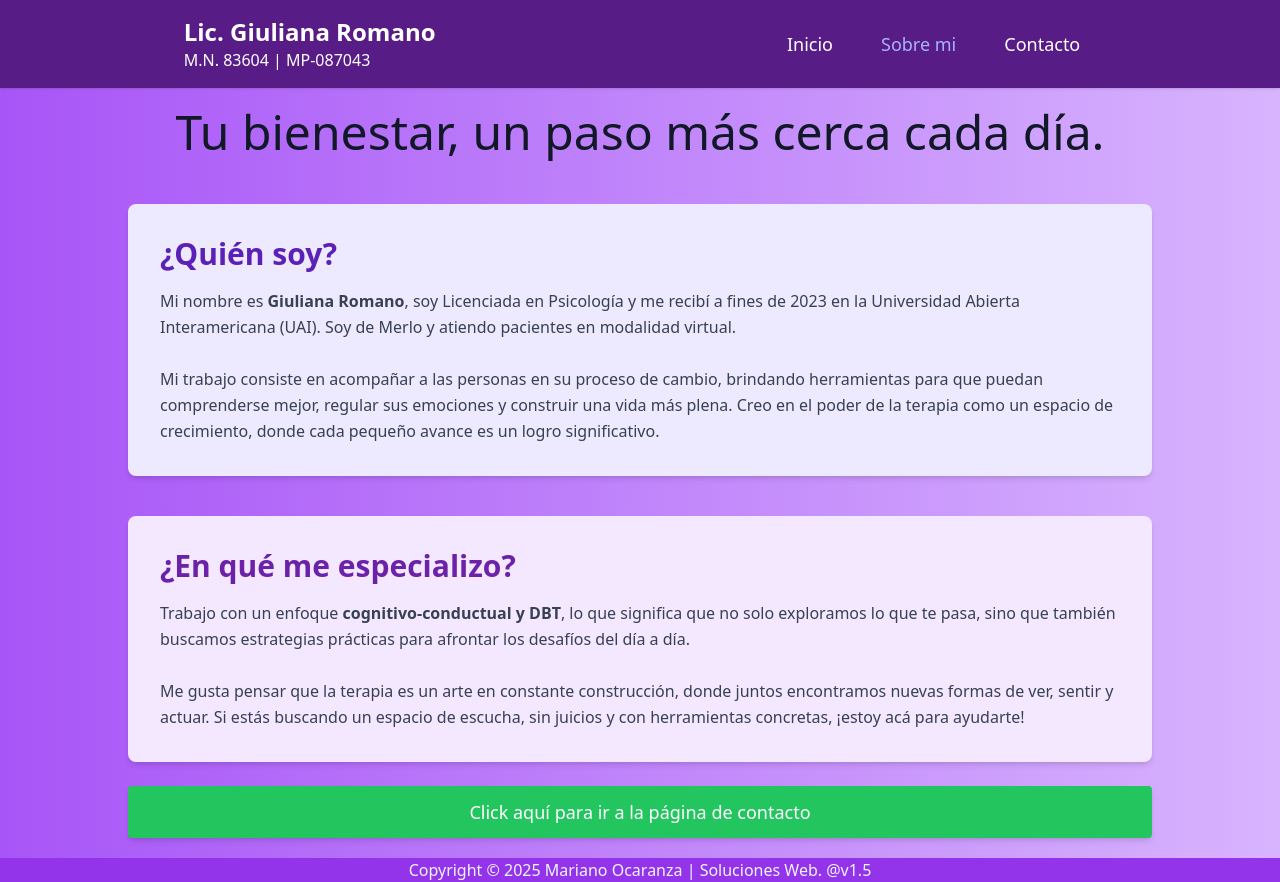
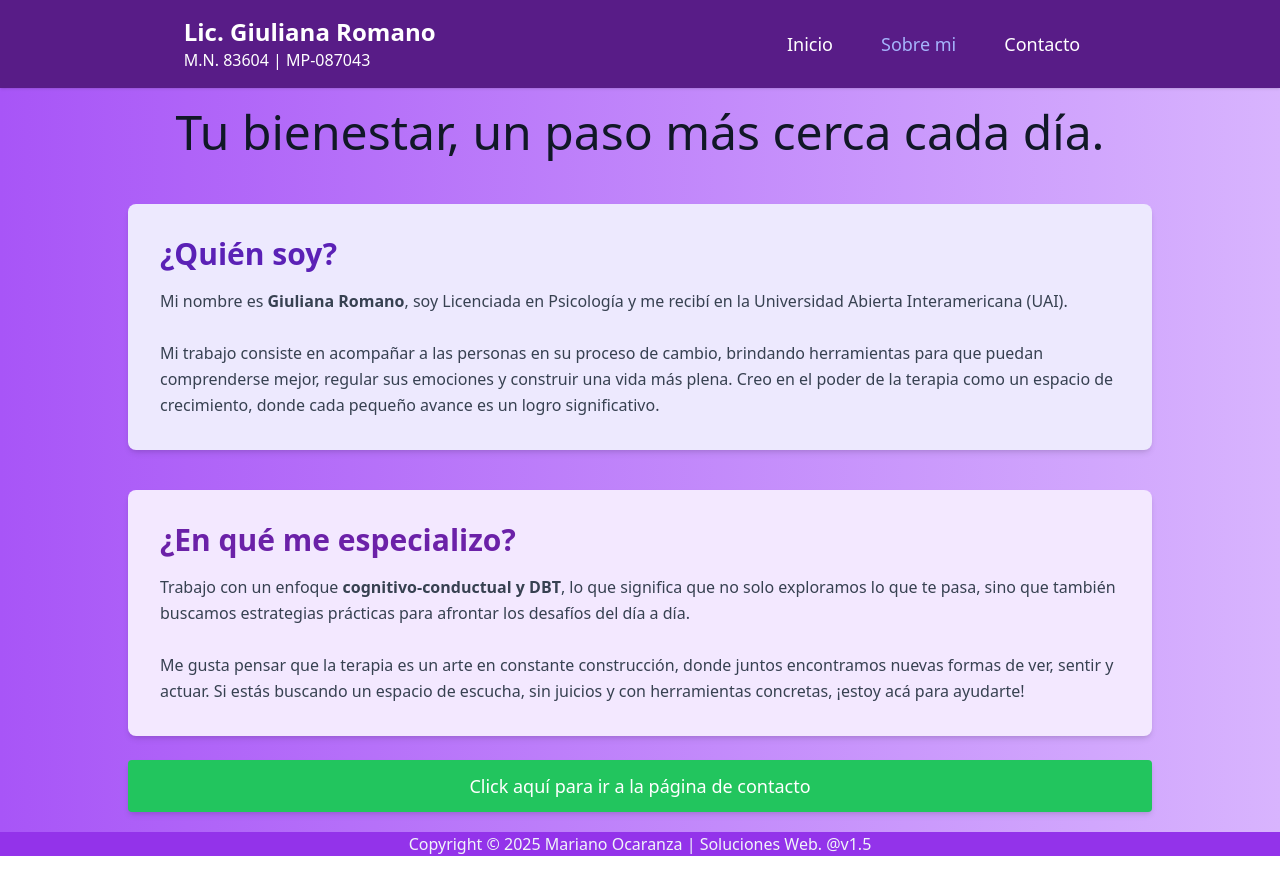
Before and after one commit to MarianoOcaranza/giulianaromanopsi, a React (Vite) app in the folder Giuliana_Website/: page /about in a window 1280 px wide. After the commit the page ends 856 px from the top, so only its background shows below. Built offline with nearby package versions, Linux system fonts and the light colour scheme.

Commit message:
se modifico algo minimo

```diff
--- a/Giuliana_Website/src/layouts/About.tsx
+++ b/Giuliana_Website/src/layouts/About.tsx
@@ -25,8 +25,7 @@ const About: React.FC = () => {
       >
         <h3 className="text-3xl font-semibold text-violet-800 mb-4">¿Quién soy?</h3>
         <p className="text-gray-700 leading-relaxed">
-          Mi nombre es <span className="font-semibold">Giuliana Romano</span>, soy Licenciada en Psicología y me recibí a fines de 2023 en la Universidad Abierta Interamericana (UAI).
-          Soy de Merlo y atiendo pacientes en modalidad virtual.
+          Mi nombre es <span className="font-semibold">Giuliana Romano</span>, soy Licenciada en Psicología y me recibí en la Universidad Abierta Interamericana (UAI).
           <br /><br />
           Mi trabajo consiste en acompañar a las personas en su proceso de cambio, brindando herramientas para que puedan comprenderse mejor, regular sus emociones y construir una vida más plena.
           Creo en el poder de la terapia como un espacio de crecimiento, donde cada pequeño avance es un logro significativo.
```
